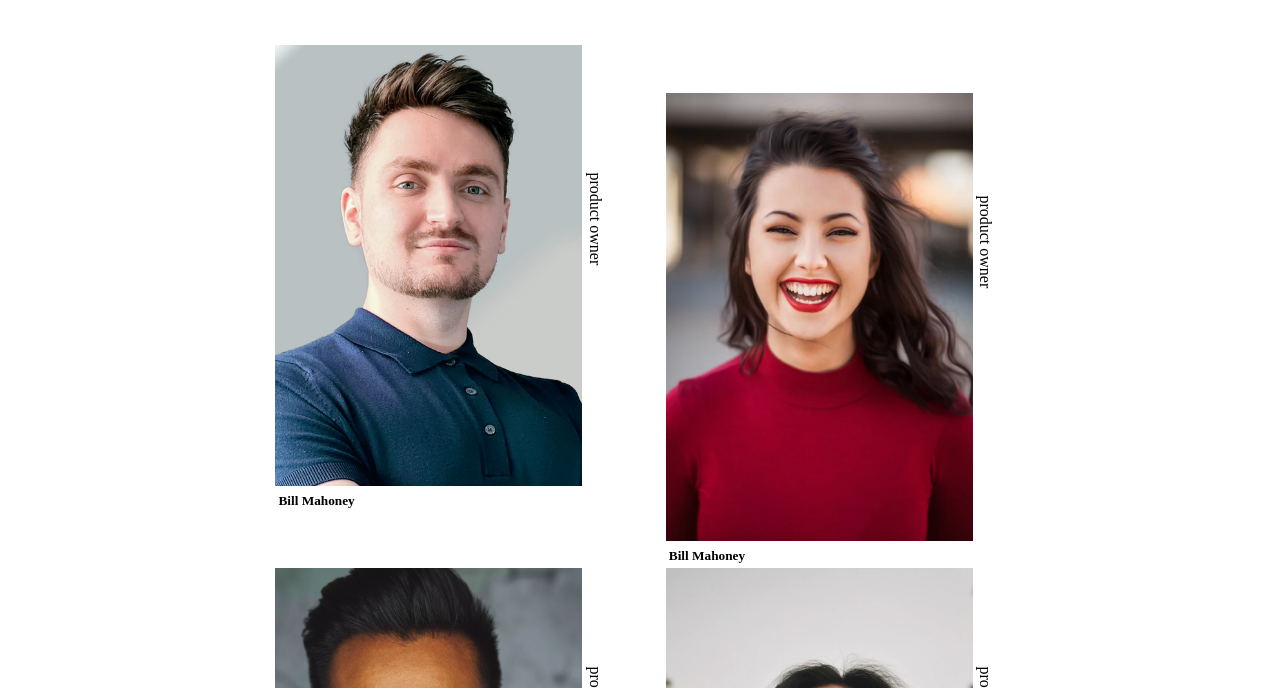
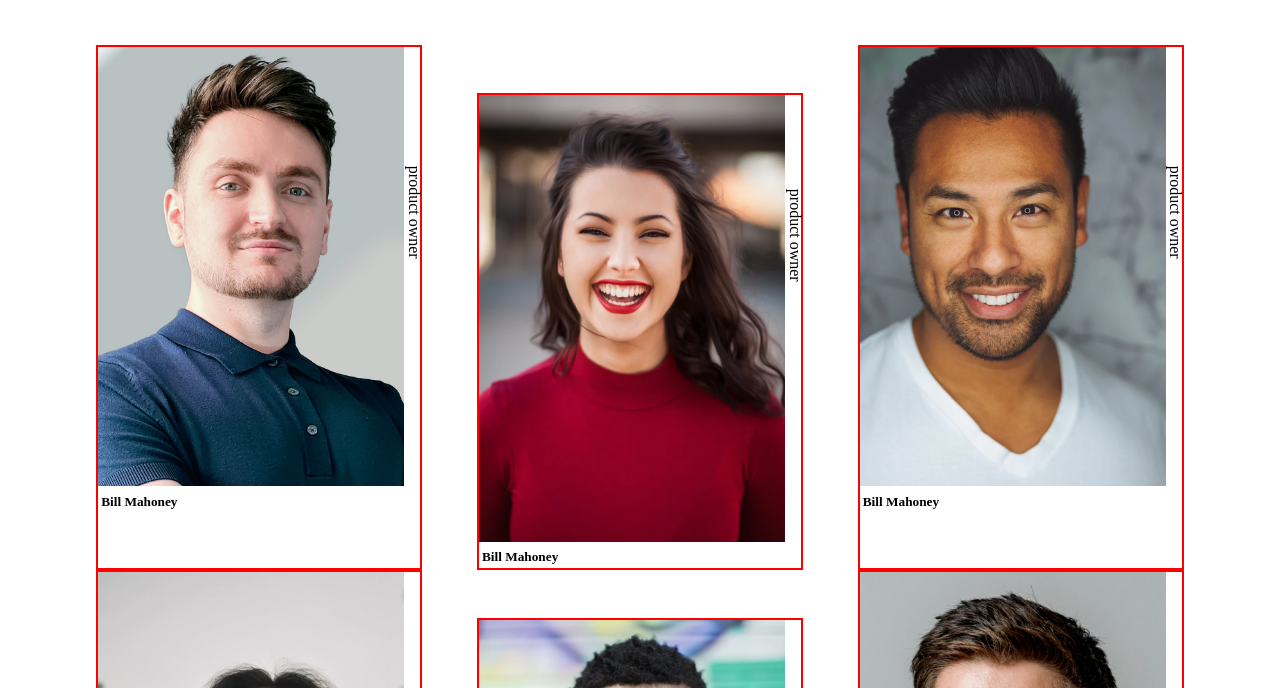
Before and after one commit to Bamideleaduke/Crew-Profile, a plain HTML site: page index.html in a window 1280 px wide. Shown: the part 109-797 px from the top of the page. Drawn offline with Linux system fonts and the light colour scheme.

Commit message:
slight touch

```diff
--- a/style.css
+++ b/style.css
@@ -5,7 +5,7 @@
   box-sizing: border-box;
 }
 body{
-  width: 80%;
+  width: 85%;
   margin:3% auto;
 }
 .title{
@@ -43,11 +43,13 @@ body{
 }
 .crew-image img{
   width: 100%;
+  padding-right: 0.5rem;
 }
 .crew-image{
   position: relative;
-  flex-basis: 40%;
-  margin-right: 2rem;
+  flex-basis: 30%;
+  border: 2px solid red;
+
 }
 .crew-image h5{
   padding: 0.2rem;
@@ -57,7 +59,7 @@ transform: rotate(90deg);
 width: 100%;
 position: absolute;
 /* 4rem / -4rem */
-right: -55%;
+right: -48%;
 top:30%;
 font-weight: lighter;
 }
@@ -86,6 +88,7 @@ footer {
   }
   .crew-image{
     flex-basis: 30%;
+    padding-right: .5rem;
   }
 
   .two,.four,.six{
@@ -97,7 +100,7 @@ footer {
   }
   .caption{
     /* 6rem / -6.2rem */
-    right: -54%;
+    right: -48%;
     top:52%;
     font-size: 1rem;
 
```
